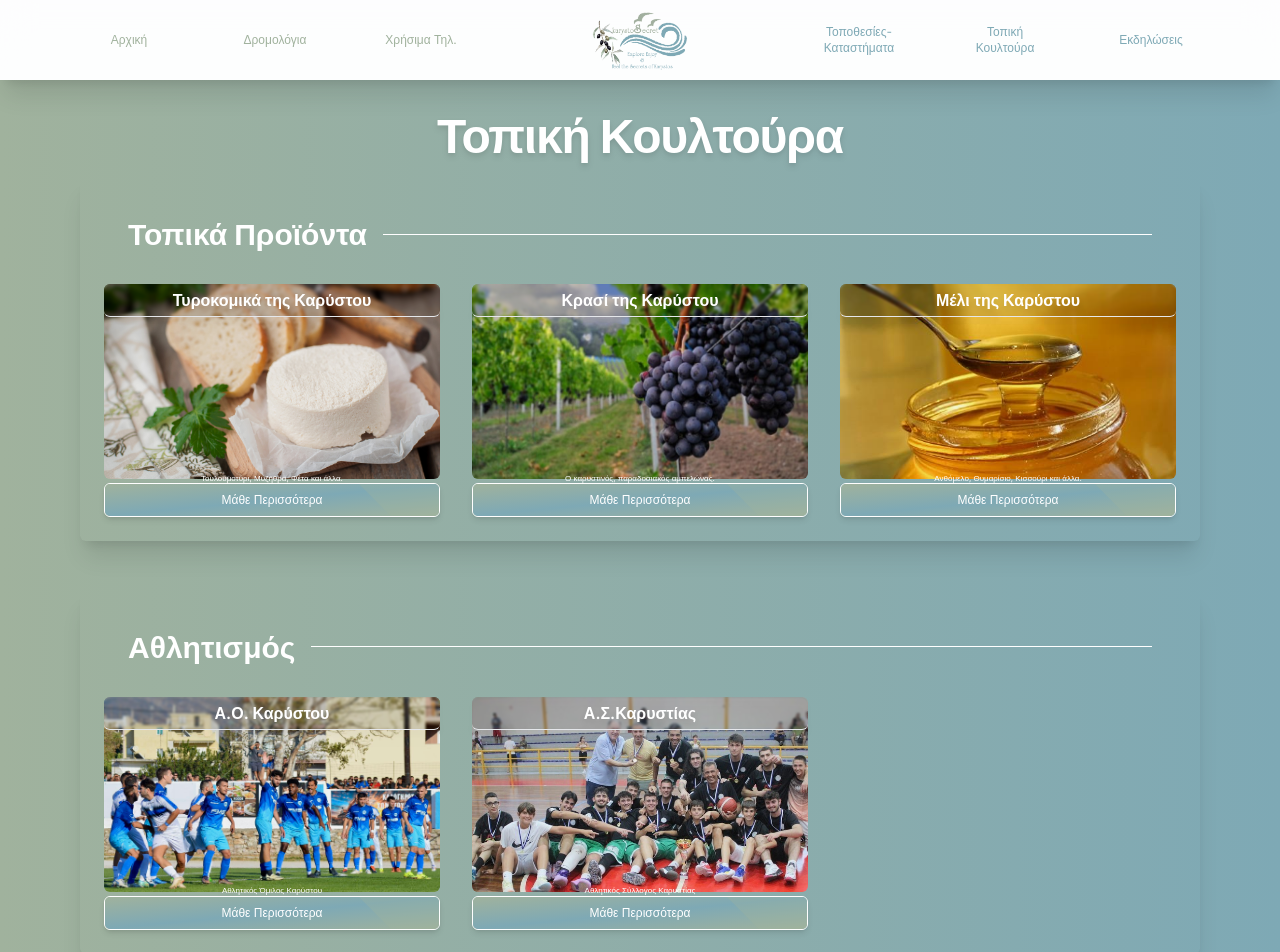
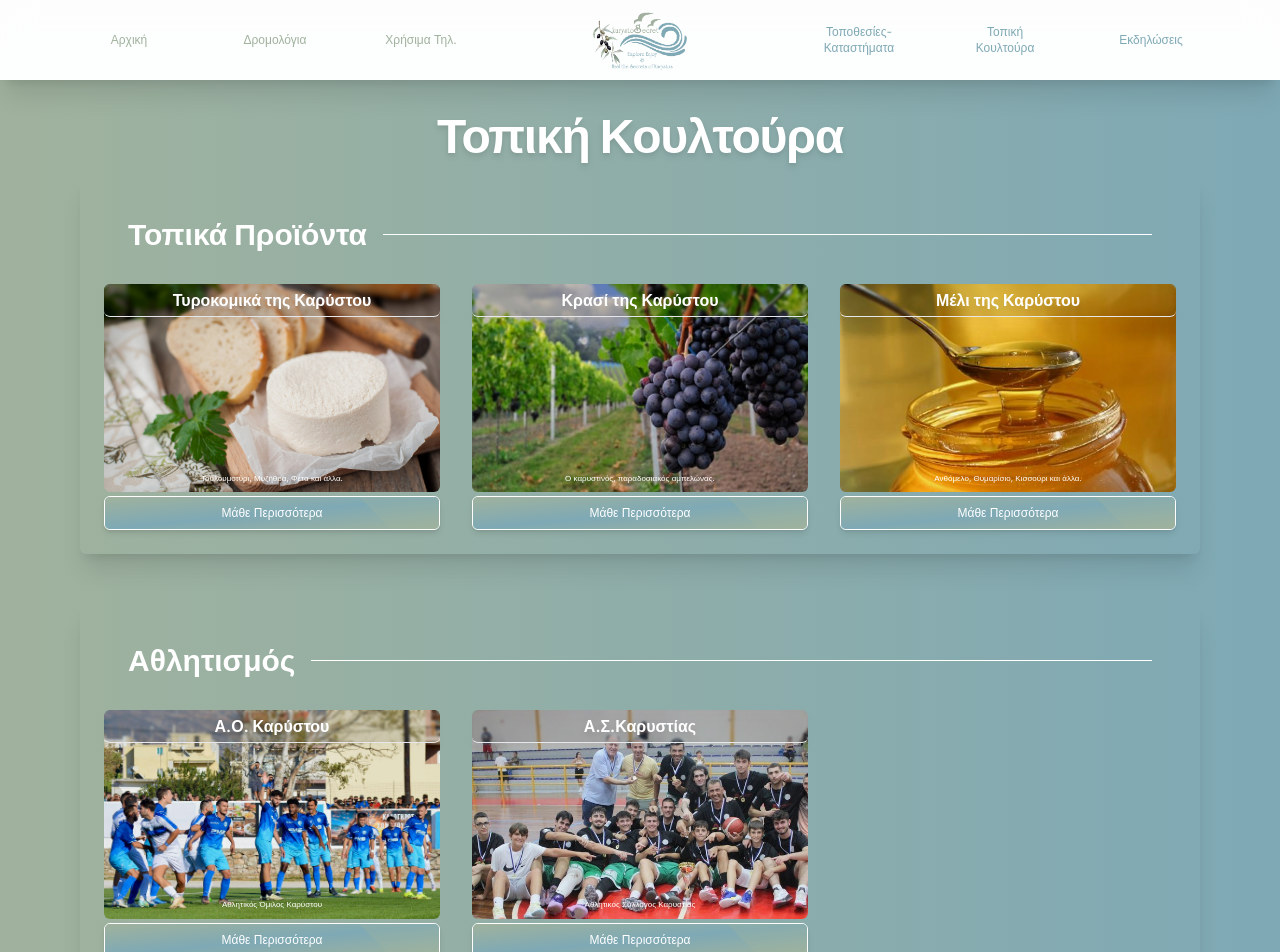
Before and after one commit to karystosecret/karystosecret_, a Next.js app: page /culture in a window 1280 px wide. Shown: the top 952 px of the page. Built offline with nearby package versions, Linux system fonts and the light colour scheme.

Commit message:
third commit2

```diff
--- a/src/components/Culture.tsx
+++ b/src/components/Culture.tsx
@@ -25,7 +25,7 @@ export default async function  Shops()  {
                      href={`/more/${beach.id}`}
                      className="group hover:-translate-y-1 hover:scale-[1.01] transition ease-in-out duration-100 cursor-pointer m-4 m-w-20 w-full decoration-green-900 border-radius-4 w-4/5 m-auto px-2 md:px-4"
                    >
-                     <div className="relative w-full" style={{ paddingBottom: "58%" }}>
+                     <div className="relative w-full" style={{ paddingBottom: "62%" }}>
                        <Image
                          className="brightness-[0.96] absolute rounded-md  inset-0 w-full h-full object-cover group-hover:brightness-[1.06] group-hover:contrast-[1.03]"
                          src={beach.image}
@@ -59,7 +59,7 @@ export default async function  Shops()  {
         href={`/more/${beach.id}`}
         className="group hover:-translate-y-1 hover:scale-[1.01] transition ease-in-out duration-100 cursor-pointer m-4 m-w-20 w-full decoration-green-900 border-radius-4 w-4/5 m-auto px-2 md:px-4"
       >
-        <div className="relative w-full" style={{ paddingBottom: "58%" }}>
+        <div className="relative w-full" style={{ paddingBottom: "62%" }}>
           <Image
             className="brightness-[0.96] absolute rounded-md  inset-0 w-full h-full object-cover group-hover:brightness-[1.06] group-hover:contrast-[1.03]"
             src={beach.image}
--- a/src/components/Places.tsx
+++ b/src/components/Places.tsx
@@ -26,7 +26,7 @@ export default async function Shops()  {
                      href={`/more/${beach.id}`}
                      className="group hover:-translate-y-1 hover:scale-[1.01] transition ease-in-out duration-100 cursor-pointer m-4 m-w-20 w-full decoration-green-900 border-radius-4 w-4/5 m-auto px-2 md:px-4"
                    >
-                     <div className="relative w-full" style={{ paddingBottom: "58%" }}>
+                     <div className="relative w-full" style={{ paddingBottom: "62%" }}>
                        <Image
                          className="brightness-[0.96] absolute rounded-md  inset-0 w-full h-full object-cover group-hover:brightness-[1.06] group-hover:contrast-[1.03]"
                          src={beach.image}
@@ -34,7 +34,7 @@ export default async function Shops()  {
                          layout="fill"
                        />
                        <div className="absolute inset-0 flex flex-col justify-start text-white ">
-                         <p className="p-1 text-md font-semibold text-center mb-[40%] drop-shadow-lg border-b  bg-black bg-opacity-10 rounded-md backdrop-blur-[1px]">{beach.title}</p>
+                         <p className="p-1 text-md font-semibold text-center mb-[41%] drop-shadow-lg border-b  bg-black bg-opacity-10 rounded-md backdrop-blur-[1px]">{beach.title}</p>
                          <p className="text-[8px] text-center drop-shadow-lg">{beach.smallDescription}</p>
                          <p className="text-[8px] text-center ">{beach.region}</p>
                        </div>
@@ -60,7 +60,7 @@ export default async function Shops()  {
                      href={`/more/${beach.id}`}
                      className="group hover:-translate-y-1 hover:scale-[1.01] transition ease-in-out duration-100 cursor-pointer m-4 m-w-20 w-full decoration-green-900 border-radius-4 w-4/5 m-auto px-2 md:px-4"
                    >
-                     <div className="relative w-full" style={{ paddingBottom: "58%" }}>
+                     <div className="relative w-full" style={{ paddingBottom: "62%" }}>
                        <Image
                          className="brightness-[0.96] absolute rounded-md  inset-0 w-full h-full object-cover group-hover:brightness-[1.06] group-hover:contrast-[1.03]"
                          src={beach.image}
@@ -68,7 +68,7 @@ export default async function Shops()  {
                          layout="fill"
                        />
                        <div className="absolute inset-0 flex flex-col justify-start text-white ">
-                         <p className="p-1 text-md font-semibold text-center mb-[40%] drop-shadow-lg border-b bg-black bg-opacity-10 rounded-md backdrop-blur-[1px]">{beach.title}</p>
+                         <p className="p-1 text-md font-semibold text-center mb-[41%] drop-shadow-lg border-b bg-black bg-opacity-10 rounded-md backdrop-blur-[1px]">{beach.title}</p>
                          <p className="text-[8px] text-center drop-shadow-lg">{beach.smallDescription}</p>
                          <p className="text-[8px] text-center ">{beach.region}</p>
                        </div>
```
